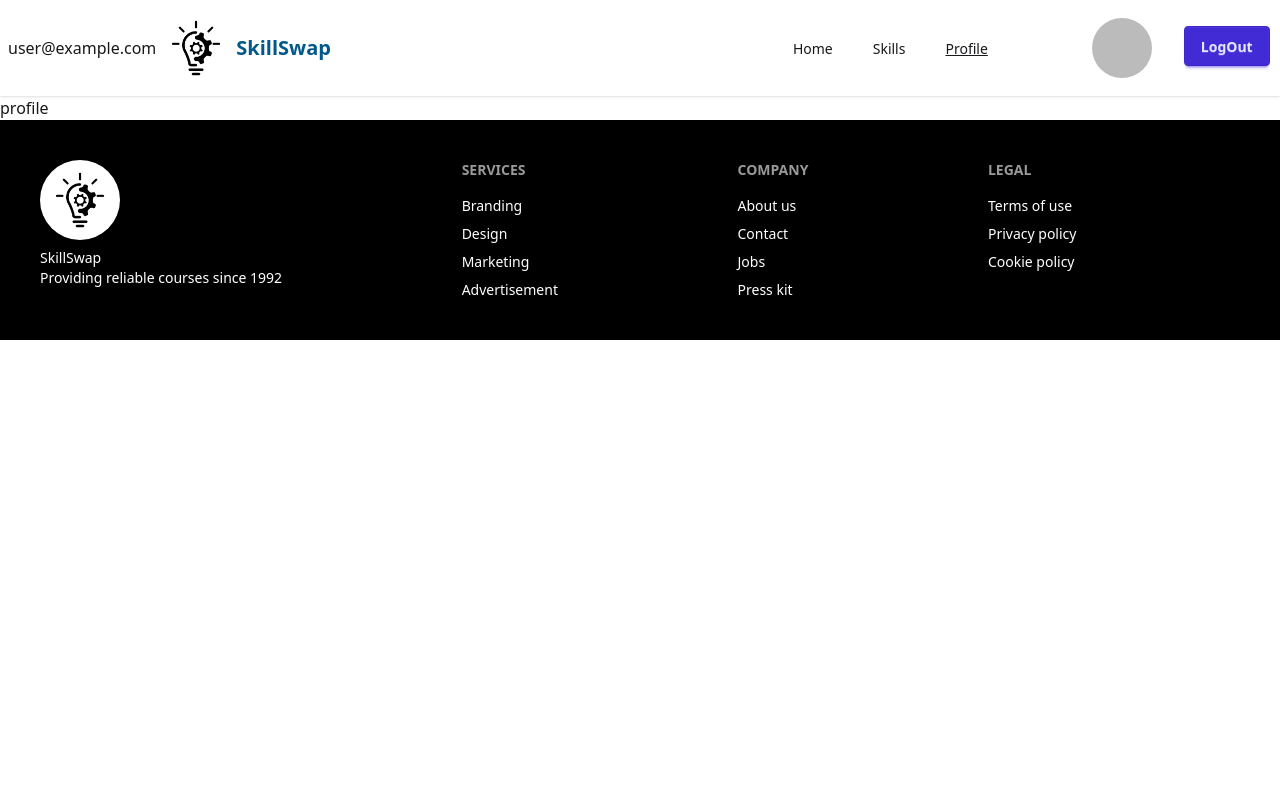
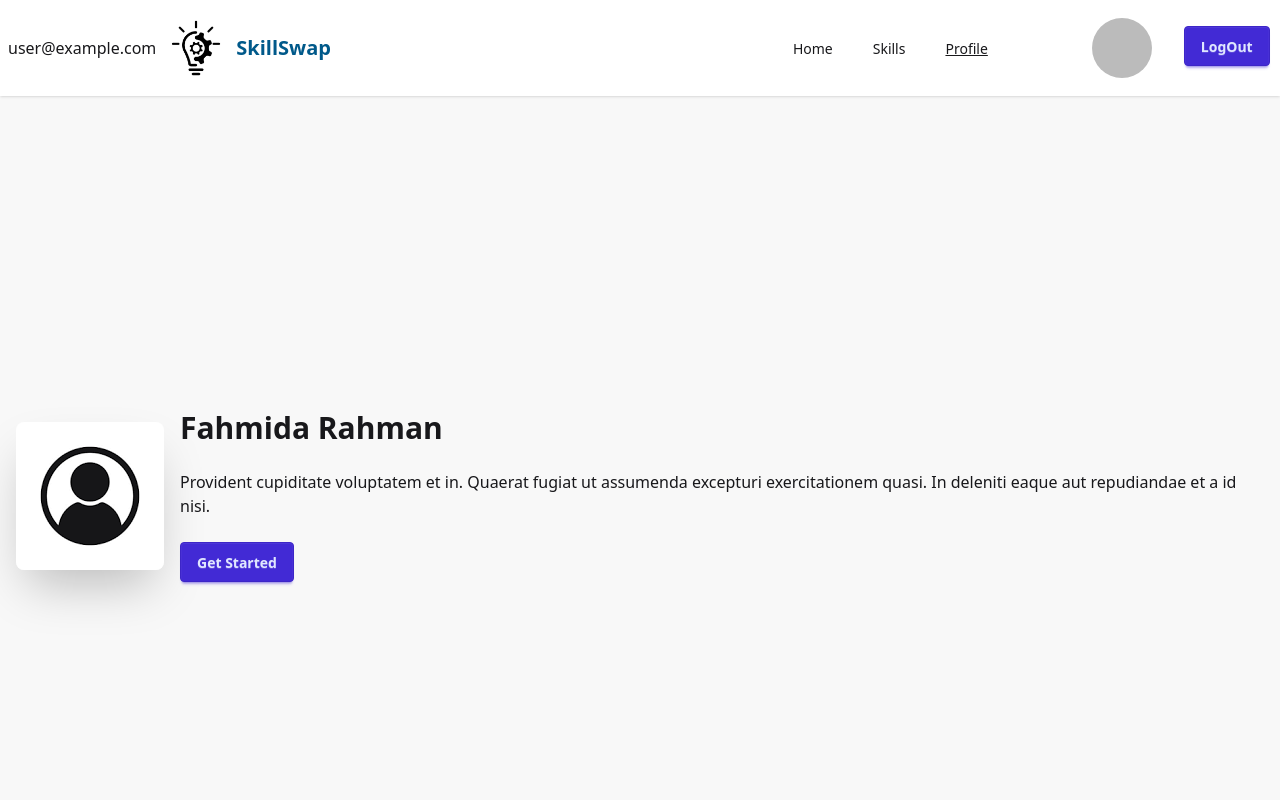
Before and after one commit to fahmida-oni2/my_skillswap_repo, a React (Vite) app: page /profile in a window 1280 px wide. Shown: the top 800 px of the page. Built offline with nearby package versions, Linux system fonts and the light colour scheme; no server answers; sample sign-in values are in the browser's storage.

Commit message:
added the errorpage

```diff
--- a/src/Pages/ErrorPage/ErrorPage.jsx
+++ b/src/Pages/ErrorPage/ErrorPage.jsx
@@ -1,10 +1,22 @@
 import React from 'react';
-
+import errorImg from '../../assets/error-404.png'
+import { Link } from 'react-router';
+import Navbar from '../../Components/Navbar/Navbar';
+import Footer from '../../Components/Footer/Footer';
 const ErrorPage = () => {
     return (
-        <div>
-            Error
+         <div className='flex flex-col min-h-screen'>
+      <Navbar></Navbar>
+    <div className='flex flex-col min-h-screen bg-base-200 space-y-3 items-center justify-center'>
+            <img src={errorImg} alt="" />
+            <h1 className='text-center font-extrabold text-4xl text-[#001931]'>Oops, page not found!</h1>
+            <p className='text-center  text-[#001931]'>The page you are looking for is not available.</p>
+            <div className='flex items-center justify-center'>
+             <Link to='/' className='btn rounded-xl text-white bg-gradient-to-r from-[#632EE3] to-[#9F62F2]'>Go Back!</Link>
+            </div>
         </div>
+     <Footer></Footer>
+   </div>
     );
 };
 
--- a/src/Pages/Profile/Profile.jsx
+++ b/src/Pages/Profile/Profile.jsx
@@ -1,10 +1,23 @@
 import React from 'react';
-
+import userImg from '../../assets/user.png'
 const Profile = () => {
     return (
-        <div>
-            profile
-        </div>
+       <div className="hero bg-base-200 min-h-screen">
+  <div className="hero-content flex-col lg:flex-row">
+    <img
+      src={userImg}
+      className="max-w-sm rounded-lg shadow-2xl"
+    />
+    <div>
+      <h1 className="text-3xl font-bold">Fahmida Rahman</h1>
+      <p className="py-6">
+        Provident cupiditate voluptatem et in. Quaerat fugiat ut assumenda excepturi exercitationem
+        quasi. In deleniti eaque aut repudiandae et a id nisi.
+      </p>
+      <button className="btn btn-primary">Get Started</button>
+    </div>
+  </div>
+</div>
     );
 };
 
```
Also changed, not shown: src/assets/error-404.png (added).
